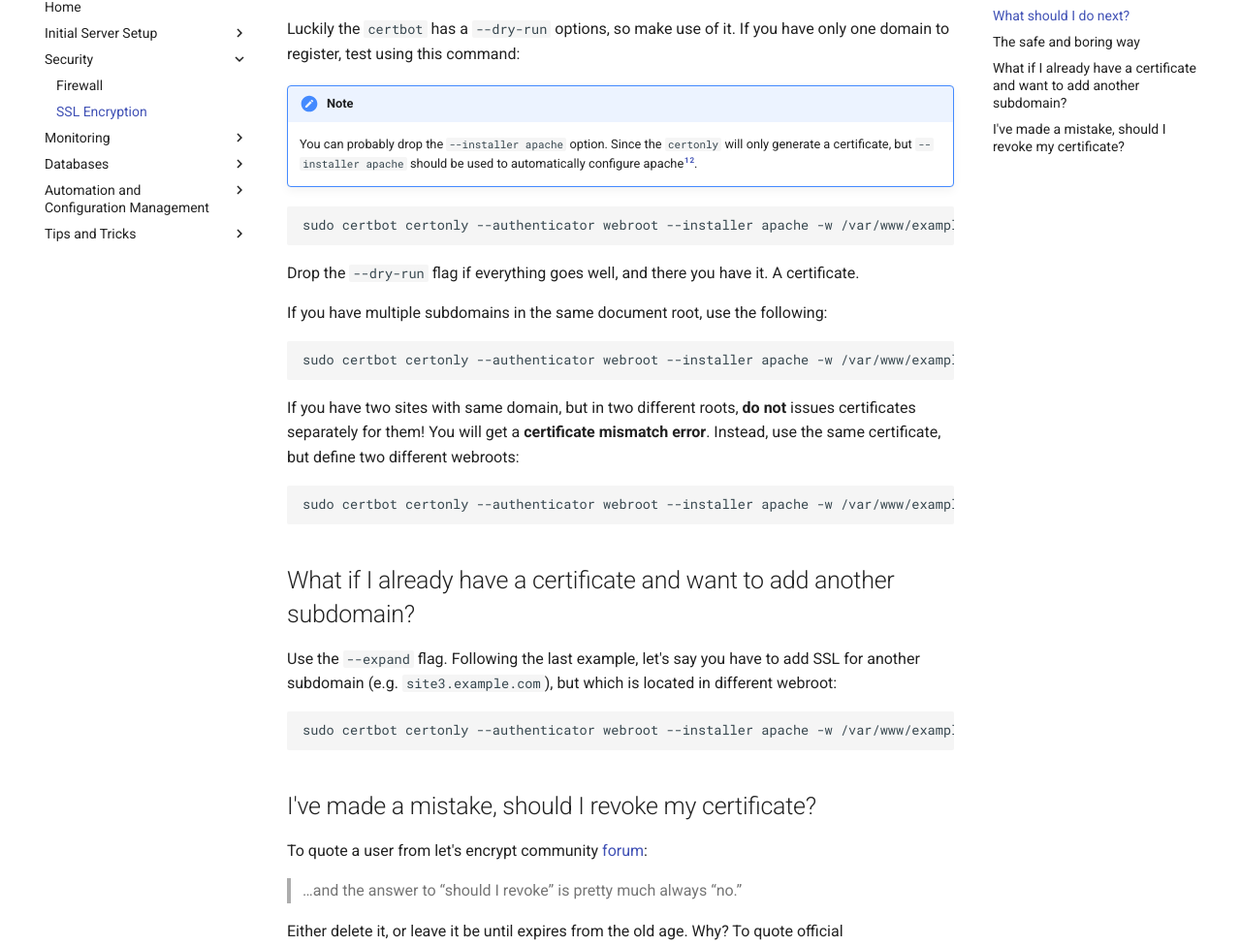
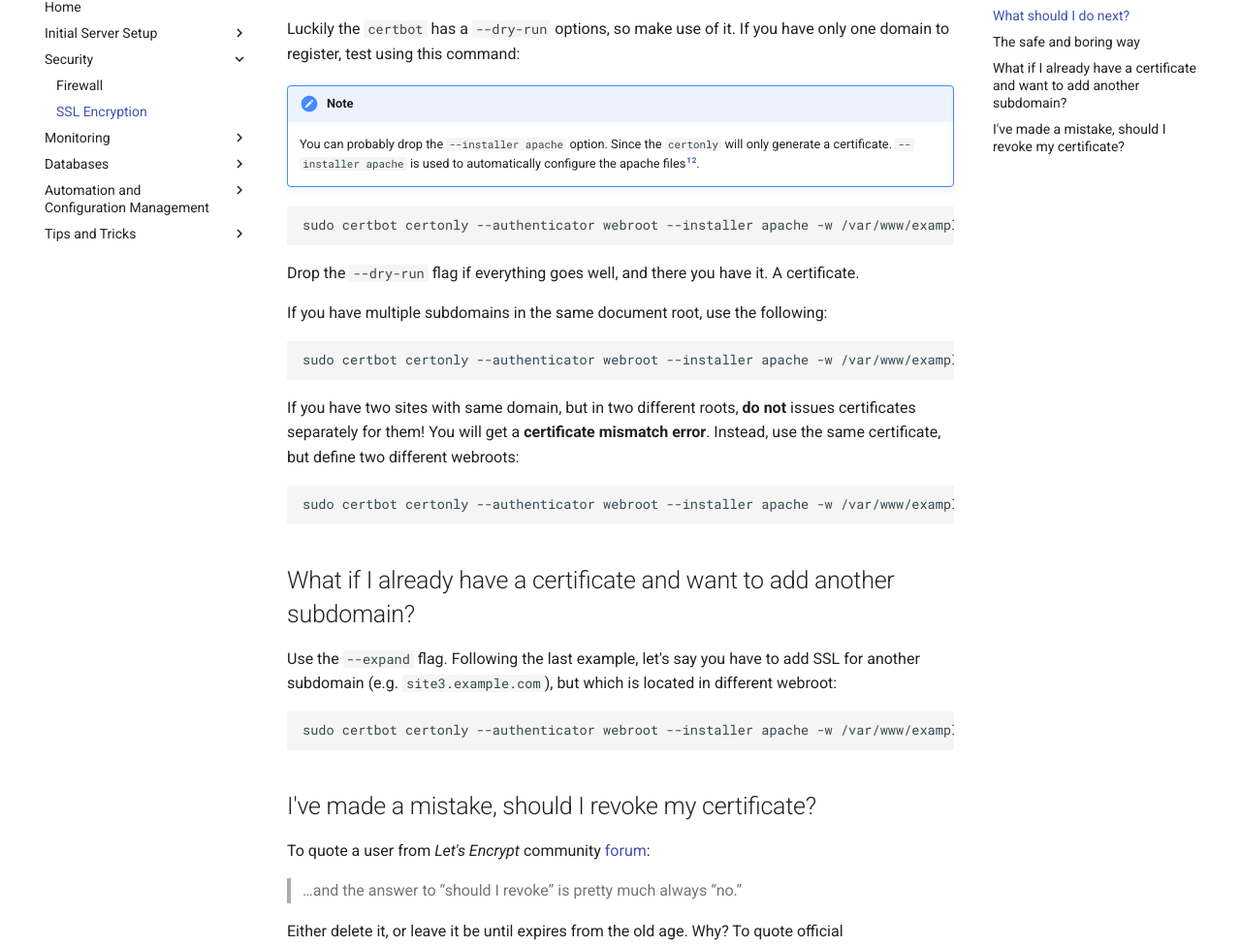
Before and after one commit to petarGitNik/sys-admin-docs, an MkDocs documentation site: the page built from docs/security/certbot.md, in a window 1280 px wide and 1400 px high, scrolled down 622 px. Shown: the part 119-1095 px from the top of the window at 97% size. Built offline with MkDocs 1.6.1 and Material for MkDocs 9.7.7, drawn with Linux system fonts in a browser that asks for light colours; old or Windows-style settings are respelled for this version of MkDocs.

Commit message:
Review Security guide

````diff
--- a/docs/security/certbot.md
+++ b/docs/security/certbot.md
@@ -18,7 +18,7 @@ You can do the automated certification. But they mess with you apache configurat
 Luckily the `certbot` has a `--dry-run` options, so make use of it. If you have only one domain to register, test using this command:
 
 !!! note
-    You can probably drop the `--installer apache` option. Since the `certonly` will only generate a certificate, but `--installer apache` should be used to automatically configure apache[^1][^2].
+    You can probably drop the `--installer apache` option. Since the `certonly` will only generate a certificate. `--installer apache` is used to automatically configure the apache files[^1][^2].
 
 ```bash
 sudo certbot certonly --authenticator webroot --installer apache -w /var/www/example.com -d example.com --dry-run
@@ -48,7 +48,7 @@ sudo certbot certonly --authenticator webroot --installer apache -w /var/www/exa
 
 ## I've made a mistake, should I revoke my certificate?
 
-To quote a user from let's encrypt community [forum][2]:
+To quote a user from _Let's Encrypt_ community [forum][2]:
 
 > …and the answer to “should I revoke” is pretty much always “no.”
 
````
Also changed, not shown: docs/security/firewall.md (+2 -2 lines).
